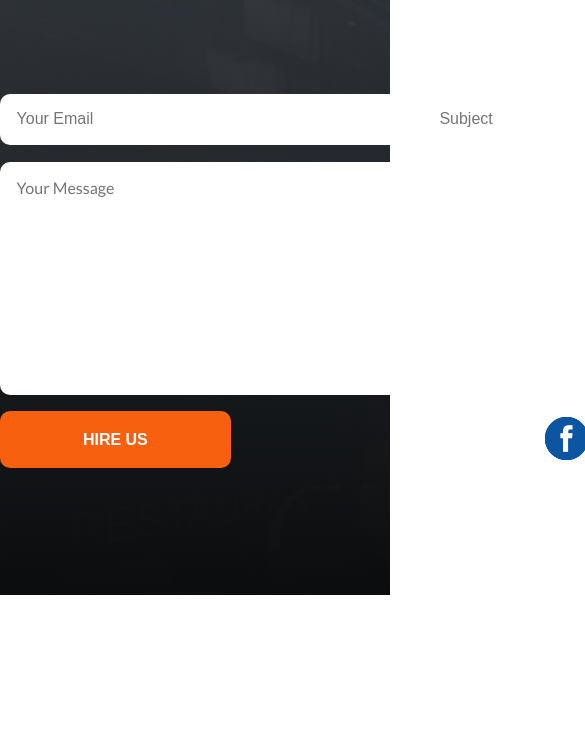
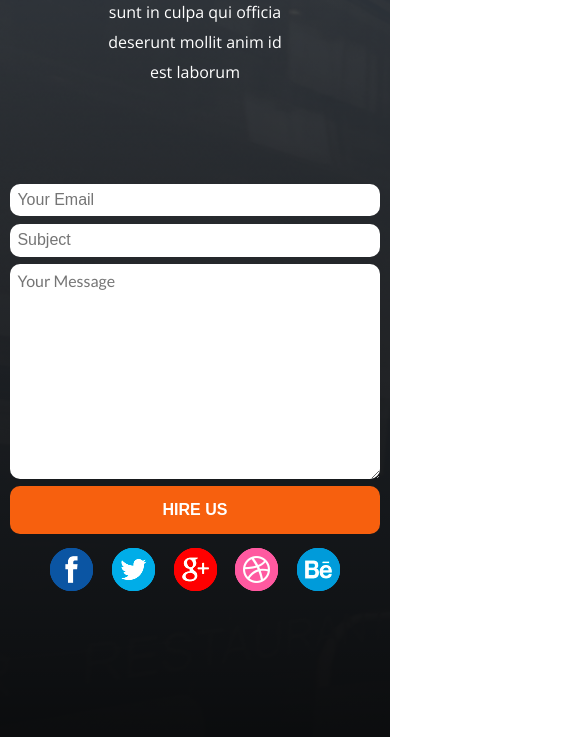
Before and after one commit to dakotapoplar/tanatos, a plain HTML site: page footer/footer.html in a window 390 px wide. Shown: the part 209-946 px from the top of the page, 585 px wide, since content can reach past the window. Before the commit the page ends 844 px from the top, so only its background shows below. Drawn offline with nearby package versions, Linux system fonts and the light colour scheme.

Commit message:
add mobile adaptation in section footer and section our team

```diff
--- a/footer/footer.css
+++ b/footer/footer.css
@@ -7,12 +7,15 @@
 	padding-top: 102px;
 	padding-bottom: 110px;
 	background-image: linear-gradient(to top, rgba(0, 0, 0, 0.8) 0%, rgba(0, 0, 0, 0) 100%);
+	background-size: cover;
+	min-height: 100vh;
 }
 
 .section_footer::before {
 	content: "";
 	position: absolute;
 	background: url(pic/city.jpg);
+	background-size: cover;
 	top: 0;
 	left: 0;
 	right: 0;
@@ -21,7 +24,8 @@
 }
 
 .footer_container {
-	width: 829px;
+	max-width: 829px;
+	padding: 0 10px;
 	margin: 0 auto;
 }
 
@@ -38,16 +42,17 @@
 	border: 0;
 	font-size: 16px;
 	font-weight: 400;
+	box-sizing: border-box;
 }
 
 .footer_user-email {
 	float: left;
-	width: 45%;
+	width: 49%;
 }
 
 .footer_user-name {
 	float: right;
-	width: 45%;
+	width: 49%;
 }
 
 .footer_user-text {
@@ -71,7 +76,8 @@
 
 .footer_social_links {
 	float: right;
-	width: 35%;
+	width: 290px;
+	text-align: center;
 }
 
 .footer_icon-soc {
@@ -101,3 +107,27 @@
 .f_icon-behan {
 	background: url(pic/be.png);
 }
+
+@media screen and (max-width: 768px) {
+	.footer_user-email, .footer_user-name {
+		width: 100%;
+	}
+}
+
+@media screen and (max-width: 768px) {
+	.footer_social_links {
+		width: 100%;
+	}
+	.footer_container {
+		text-align: center;
+	}
+
+	.footer_button {
+		display: inline-block;
+		width: 100%;
+	}
+
+	.section_footer{
+		padding-bottom: 0;
+	}
+}
--- a/footer/footer.html
+++ b/footer/footer.html
@@ -5,12 +5,13 @@
 	<meta charset="UTF-8">
 	<title>Document</title>
 	<link rel="stylesheet" href="footer.css">
+	<meta name="viewport" content="width=device-width, initial-scale=1.0">
 </head>
 
 <body>
 	<div class="section_footer">
-		<h2 class="section_heading"><span class="first-word">say</span> <span class="last-word">hello</span></h2>
 		<div class="footer_container">
+			<h2 class="section_heading"><span class="first-word">say</span> <span class="last-word">hello</span></h2>
 			<p class="heading_description heading_description-footer">Excepteur sint occaecat cupidatat non proident, sunt in culpa qui officia deserunt mollit anim id est laborum</p>
 			<form name="contact_us" method="post" action="mailto:ggskristian@gmail.com" enctype="text/plain">
 				<input class="footer_user-email" type="email" placeholder="Your Email">
```
Also changed, not shown: our_team/our_team.css (+31 -2 lines).
